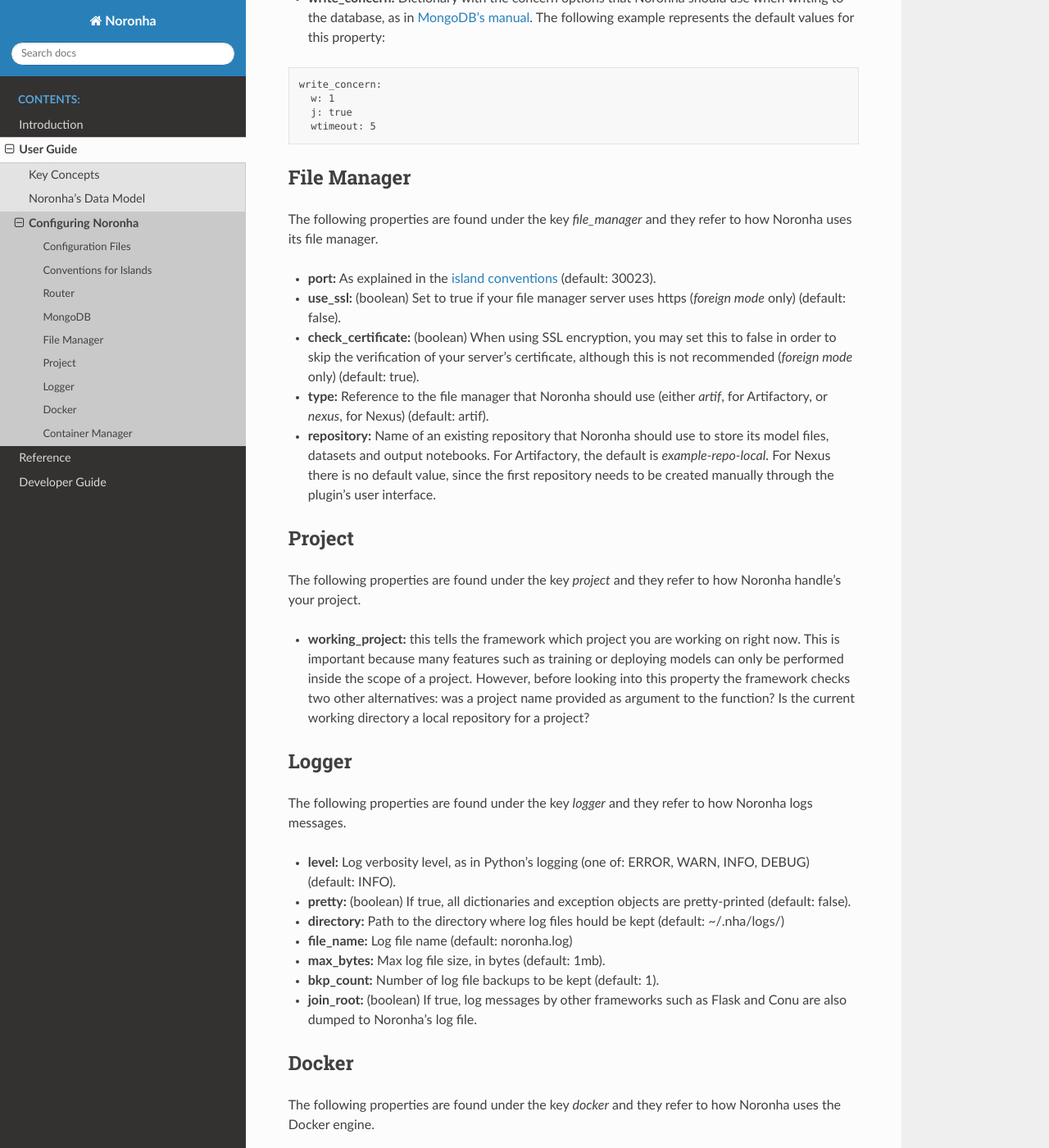
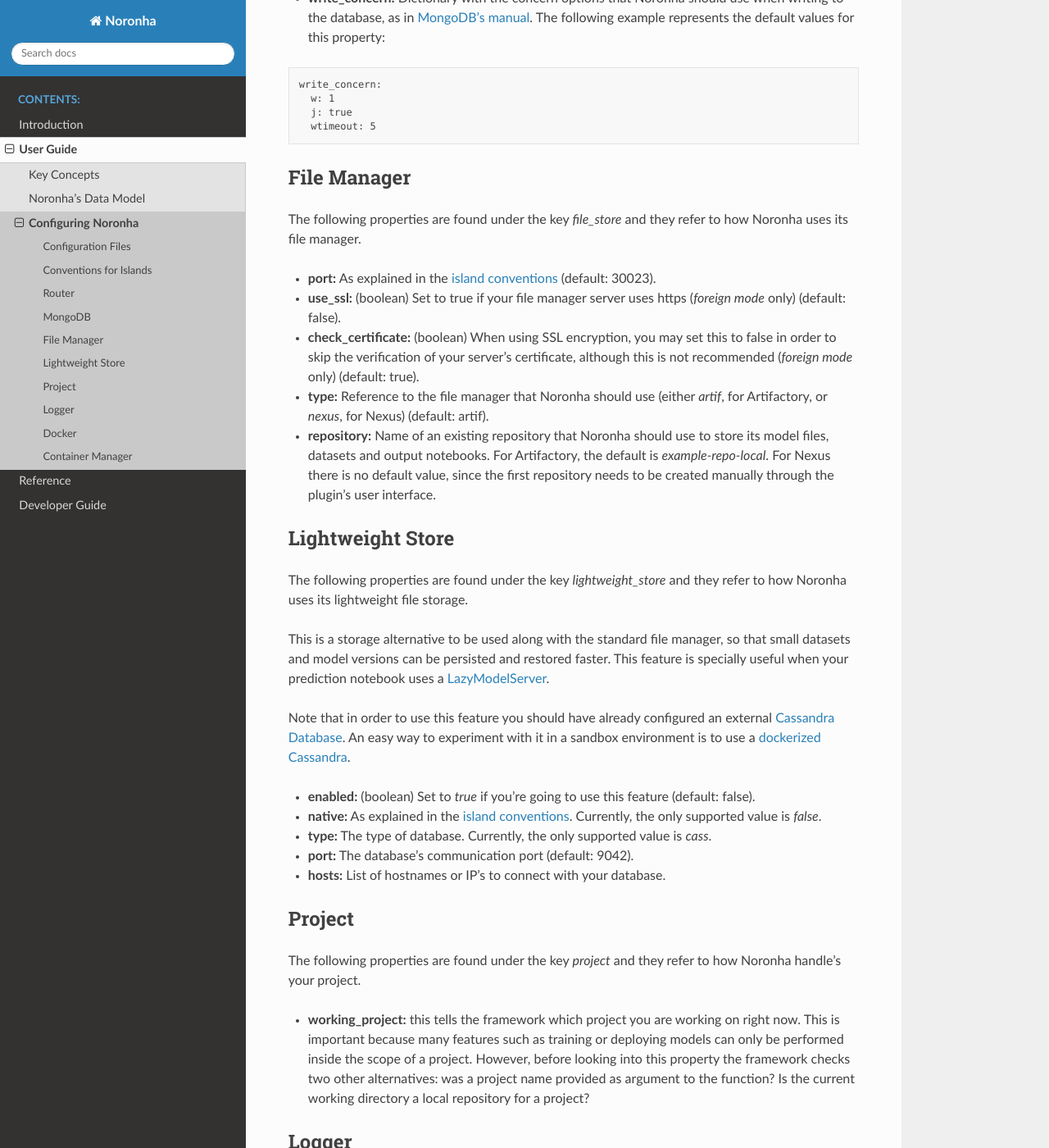
Before and after one commit to noronha-dataops/noronha, a Sphinx documentation site: the page built from docs/source/guide/configuration.rst, in a window 1280 px wide and 1400 px high, scrolled down 2281 px. Shown: the whole window at 82% size. Built offline with Sphinx 7.4.7 and the Read the Docs theme 2.0.0, drawn with Linux system fonts in a browser that asks for light colours; pages that are not in the unit, such as notebooks, are missing from menus.

Commit message:
documented lightweight store

```diff
--- a/docs/source/guide/configuration.rst
+++ b/docs/source/guide/configuration.rst
@@ -68,7 +68,7 @@
 
 File Manager
 ============
-The following properties are found under the key *file_manager* and they refer to how Noronha uses its file manager.
+The following properties are found under the key *file_store* and they refer to how Noronha uses its file manager.
 
 - **port:** As explained in the :ref:`island conventions <island-conventions>` (default: 30023).
 
@@ -79,6 +79,28 @@
 - **type:** Reference to the file manager that Noronha should use (either *artif*, for Artifactory, or *nexus*, for Nexus) (default: artif).
 
 - **repository:** Name of an existing repository that Noronha should use to store its model files, datasets and output notebooks. For Artifactory, the default is *example-repo-local*. For Nexus there is no default value, since the first repository needs to be created manually through the plugin's user interface.
+
+.. _lightweight-store:
+
+Lightweight Store
+=================
+The following properties are found under the key *lightweight_store* and they refer to how Noronha uses its lightweight file storage.
+
+This is a storage alternative to be used along with the standard file manager, so that small datasets and model versions can be persisted and restored faster.
+This feature is specially useful when your prediction notebook uses a :ref:`LazyModelServer <lazy-model-server>`.
+
+Note that in order to use this feature you should have already configured an external `Cassandra Database <http://cassandra.apache.org>`_.
+An easy way to experiment with it in a sandbox environment is to use a `dockerized Cassandra <https://hub.docker.com/_/cassandra/>`_.
+
+- **enabled:** (boolean) Set to *true* if you're going to use this feature (default: false).
+
+- **native:** As explained in the :ref:`island conventions <island-conventions>`. Currently, the only supported value is *false*.
+
+- **type:** The type of database. Currently, the only supported value is *cass*.
+
+- **port:** The database's communication port (default: 9042).
+
+- **hosts:** List of hostnames or IP's to connect with your database.
 
 Project
 =======
--- a/docs/source/reference/toolkit.rst
+++ b/docs/source/reference/toolkit.rst
@@ -32,4 +32,6 @@
 
 .. autoclass:: noronha.tools.serving.OnlinePredict
 
+.. _lazy-model-server:
+
 .. autoclass:: noronha.tools.serving.LazyModelServer
```
Also changed, not shown: examples/2_lazy/README.md, 1 other file.
